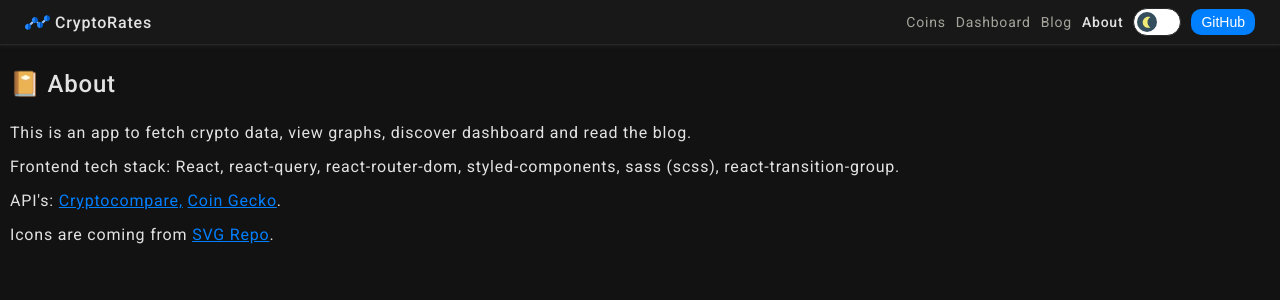
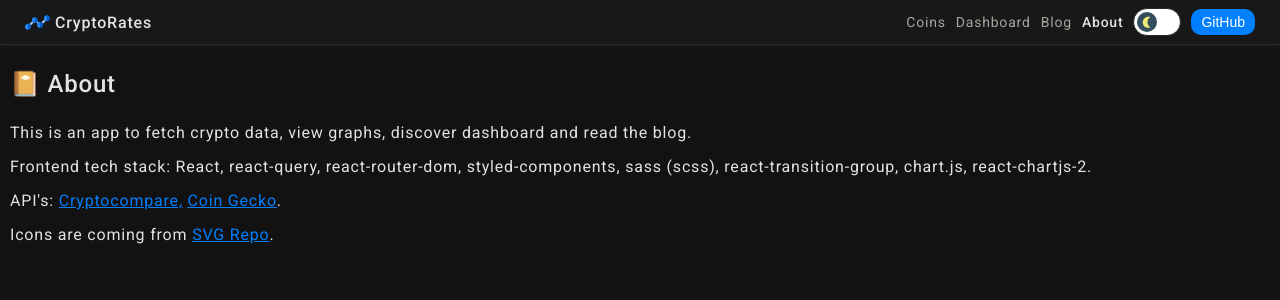
Before and after one commit to hushdev/Crypto-Rates, a React (Create React App) app: page /about in a window 1280 px wide. Shown: the top 300 px of the page. Built offline with nearby package versions, Linux system fonts and the light colour scheme; no server answers.

Commit message:
Readme.md and About page updated

```diff
--- a/src/views/AboutView.jsx
+++ b/src/views/AboutView.jsx
@@ -9,7 +9,7 @@ const AboutView = () => {
       <p>This is an app to fetch crypto data, view graphs, discover dashboard and read the blog.</p>
       <p>
         Frontend tech stack: React, react-query, react-router-dom, styled-components, sass (scss),
-        react-transition-group.
+        react-transition-group, chart.js, react-chartjs-2.
       </p>
       <p>
         API's:&nbsp;
```
Also changed, not shown: 1 other file (tests, documents, lock files or other folders).
